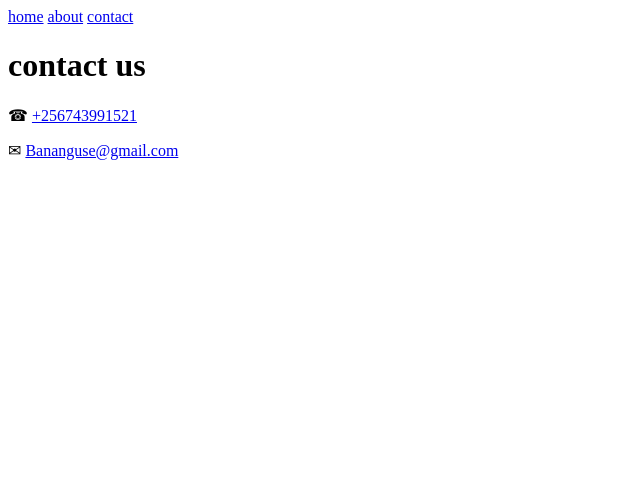
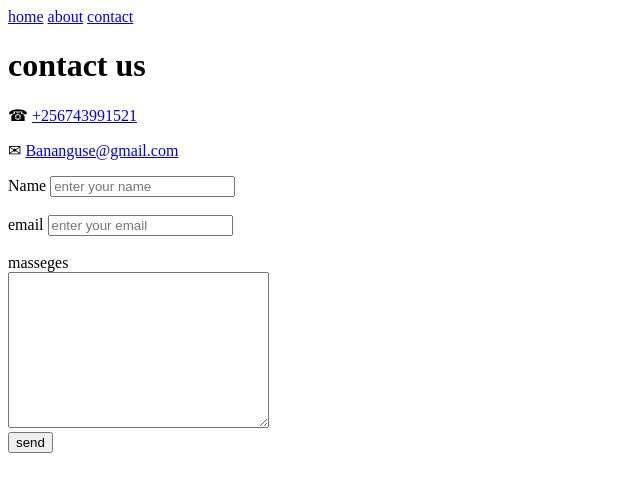
Before and after one commit to 07339379/HTMLCourse, a plain HTML site: page contact.html in a window 1280 px wide. Shown: the whole page, without its empty margins (0-640 px from the left). Drawn offline with Linux system fonts and the light colour scheme.

Commit message:
add contact forms

```diff
--- a/contact.html
+++ b/contact.html
@@ -12,5 +12,14 @@
     <h1>contact us</h1>
     <p><span>&phone;</span> <a href="tel:+256743991521">+256743991521</a></p>
     <p><span>&#9993;</span> <a href="mailto:Bananguse@gmail.com">Bananguse@gmail.com</a></p>
+    <form action="">
+     <label for="name">Name</label>
+     <input type="text" name="name" id="name"placeholder="enter your name"><br><br>
+     <label for="email">email</label>
+     <input type="email" name="email" id="email"placeholder="enter your email"> <br><br>
+     <label for="masseges">masseges</label><br>
+     <textarea name="masseges" id="masseges" cols="30" rows="10"></textarea><br>
+     <button type="submit">send</button>
+    </form>
 </body>
 </html>
```
